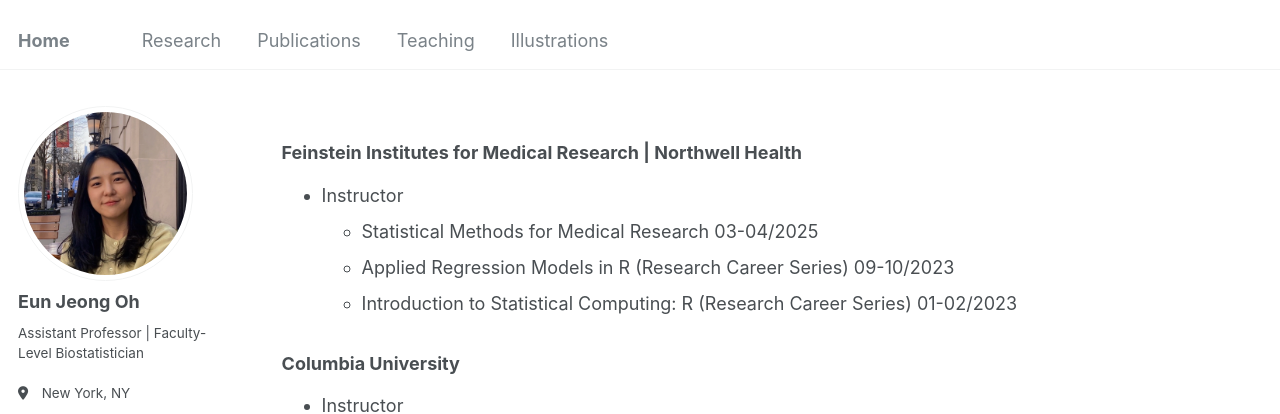
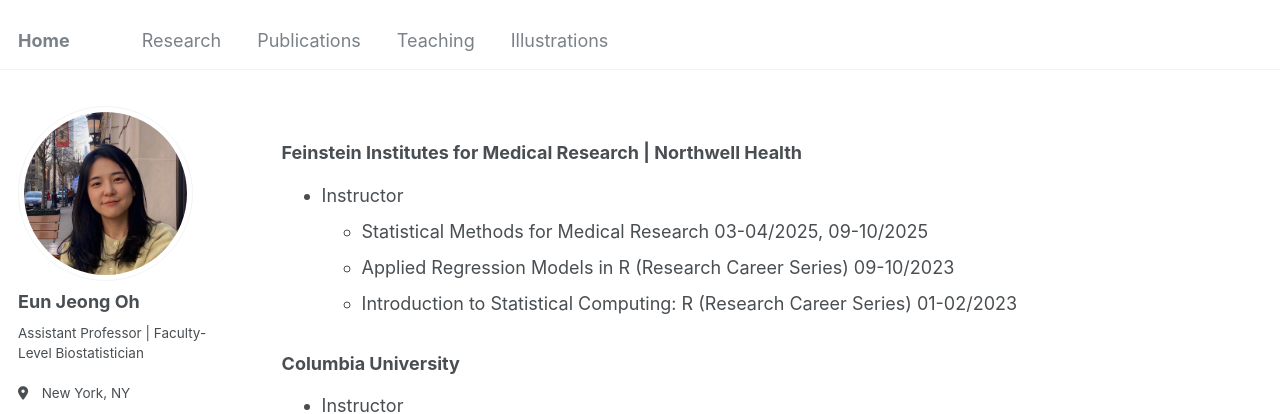
Before and after one commit to oheunj/oheunj.github.io, a Jekyll site: the page built from _pages/teaching.md, in a window 1280 px wide and 1397 px high. Shown: the top 414 px of the window. Built offline with Jekyll 4.4.1, drawn with Linux system fonts in a browser that asks for light colours; some web fonts are replaced.

Commit message:
Update teaching.md

```diff
--- a/_pages/teaching.md
+++ b/_pages/teaching.md
@@ -13,7 +13,7 @@ redirect_from:
 
 ### Feinstein Institutes for Medical Research | Northwell Health
 * Instructor
-  * Statistical Methods for Medical Research 03-04/2025
+  * Statistical Methods for Medical Research 03-04/2025, 09-10/2025
   * Applied Regression Models in R (Research Career Series) 09-10/2023
   * Introduction to Statistical Computing: R (Research Career Series) 01-02/2023
 
```
